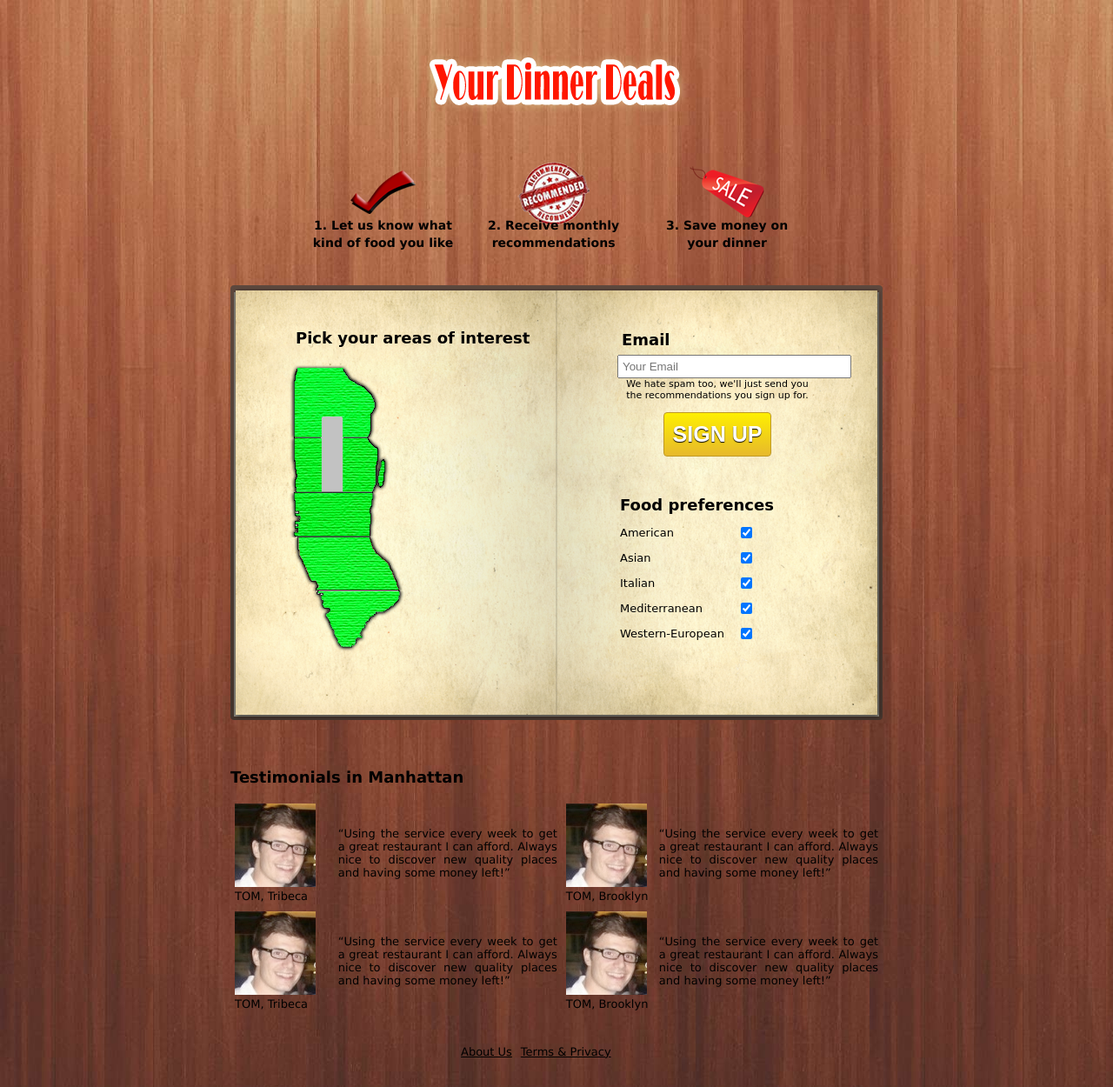
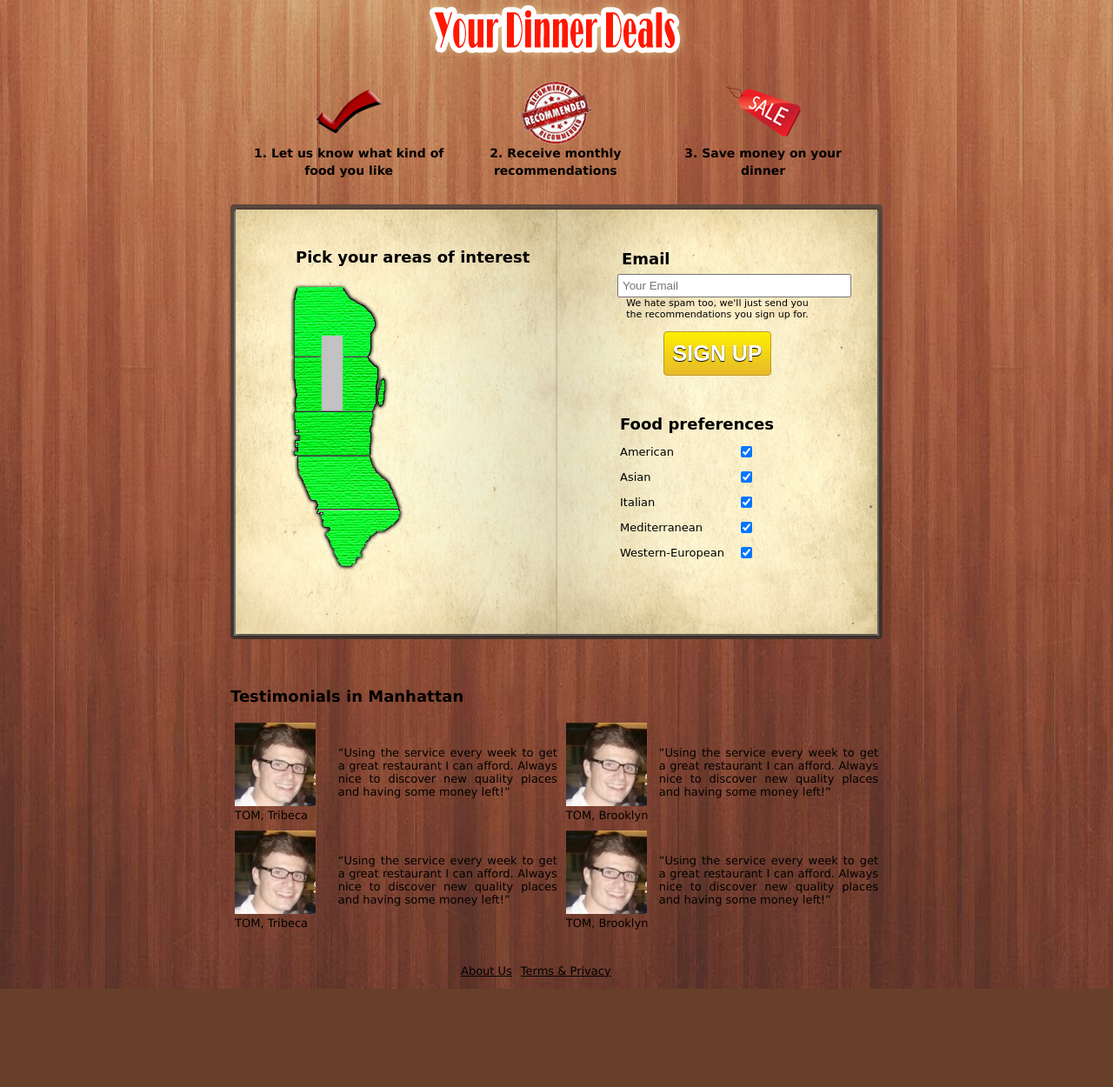
Before and after one commit to Hajfajf/YDD, a Django app: template templates/signup.html in a window 1280 px wide. Shown: the whole page at 87% size. After the commit the page ends 1137 px from the top, so only its background shows below. Run offline with Django 3.2, Linux system fonts and the light colour scheme; the template is opened without the code that fills it, so the values that code supplies are empty.

Commit message:
top menu modifications

```diff
--- a/css/stylesheet.css
+++ b/css/stylesheet.css
@@ -73,8 +73,8 @@ input {
   min-height: 830px;
   position:relative;
   margin:auto;
-  padding:20px;
-  margin-top: 20px;
+  padding:0px;
+  margin-top: -20px;
 }
 
 #signup {
@@ -96,8 +96,9 @@ input {
 
 #explanation {
   margin: auto;
-  width: 580px;
-  padding: 20px;
+  width: 710px;
+  padding: 10px;
+  padding-top: 0px;
 }
 
 #area {
--- a/templates/base.html
+++ b/templates/base.html
@@ -31,7 +31,7 @@
 <div id="outline">
 
 <div id="sidepicture">
-<p style="text-align:center; line-height:0px"><a href="/"><img src="images/logo.png" /></a></p>
+<p style="text-align:center; line-height:0px; margin-bottom:0px;"><a href="/"><img src="images/logo.png" /></a></p>
 
 {% block content %}
 {% endblock %}
--- a/templates/signup.html
+++ b/templates/signup.html
@@ -54,9 +54,9 @@ $(function() {
                 <td style="text-align:center" width="250px"><img src="images/three.png" /></td>
             </tr>
             <tr>
-                <td><p style="line-height: 20px; margin-top:-30px; text-align:center; font-size: 14px"><strong>1. Let us know what kind of food you like</strong></p></td>
-                <td><p style="line-height: 20px; margin-top:-30px; text-align:center; font-size: 14px"><strong>2. Receive monthly recommendations</strong></p></td>
-                <td><p style="line-height: 20px; margin-top:-30px; text-align:center; font-size: 14px"><strong>3. Save money on your dinner</strong></p></td>
+                <td><p style="line-height: 20px; margin-top:-20px; text-align:center; font-size: 14px"><strong>1. Let us know what kind of food you like</strong></p></td>
+                <td><p style="line-height: 20px; margin-top:-20px; text-align:center; font-size: 14px"><strong>2. Receive monthly recommendations</strong></p></td>
+                <td><p style="line-height: 20px; margin-top:-20px; text-align:center; font-size: 14px"><strong>3. Save money on your dinner</strong></p></td>
             </tr>
         </table>
     </div>
```
